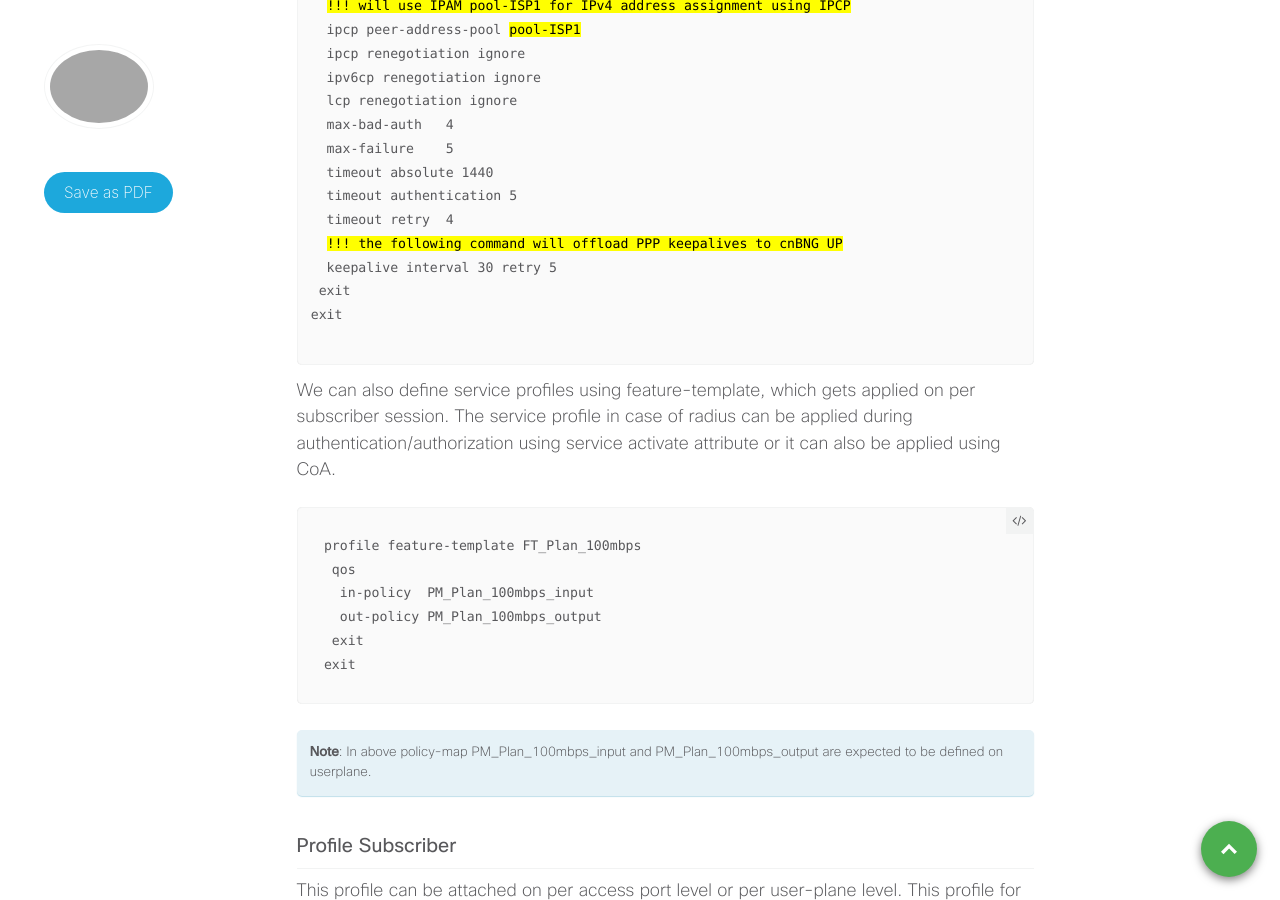
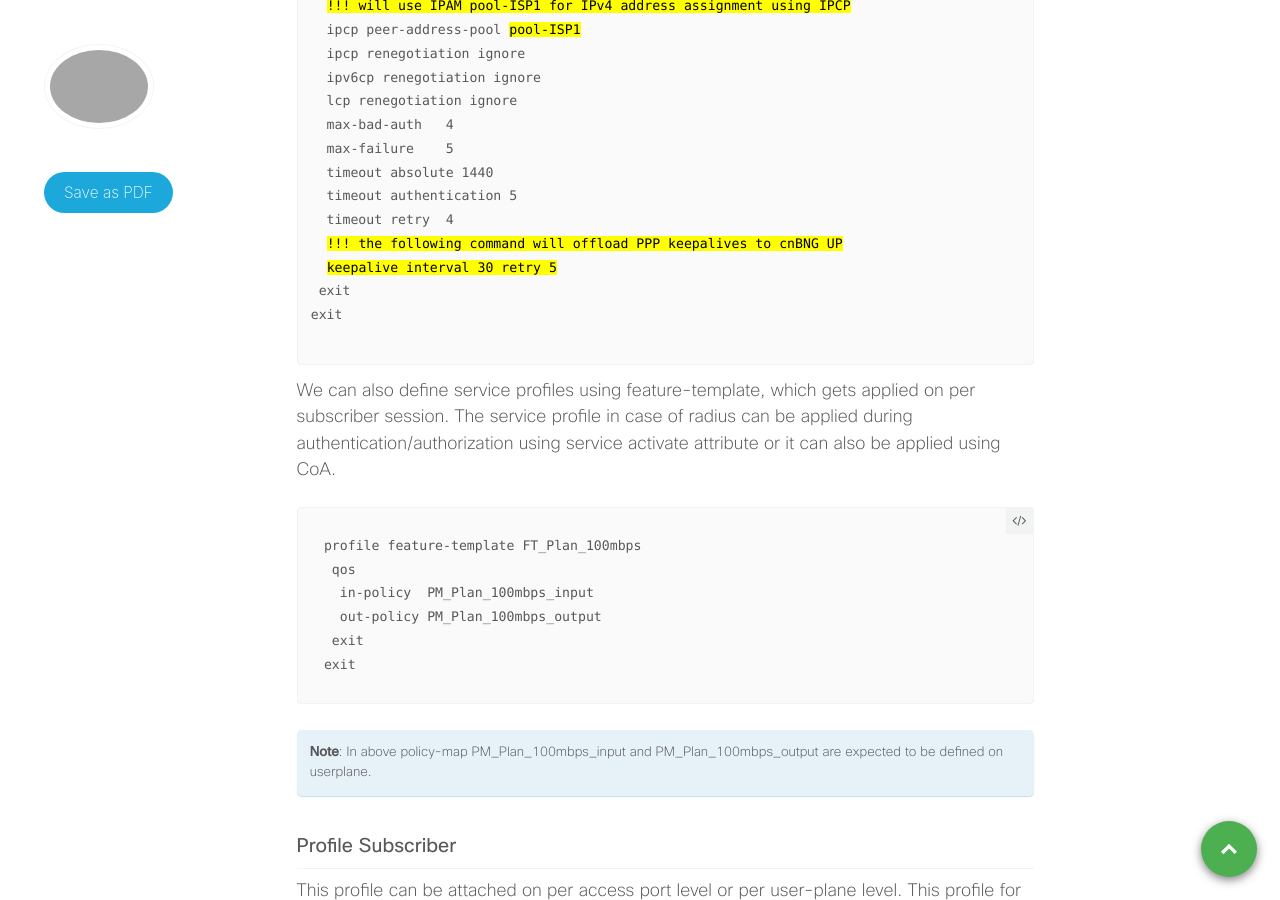
Before and after one commit to xrdocs/cnbng, a Jekyll site: the page built from _tutorials/pppoe-ds-subscriber-bringup-in-cnbng.md, in a window 1280 px wide and 900 px high, scrolled down 5955 px. Built offline with Jekyll 4.4.1, drawn with Linux system fonts in a browser that asks for light colours; comment, search, counter and statistics services are not loaded.

```diff
--- a/_tutorials/pppoe-ds-subscriber-bringup-in-cnbng.md
+++ b/_tutorials/pppoe-ds-subscriber-bringup-in-cnbng.md
@@ -214,7 +214,7 @@ profile feature-template pppoe-1
   timeout authentication 5
   timeout retry  4
   <mark>!!! the following command will offload PPP keepalives to cnBNG UP</mark>
-  keepalive interval 30 retry 5
+  <mark>keepalive interval 30 retry 5</mark>
  exit
 exit
 </code>
```
